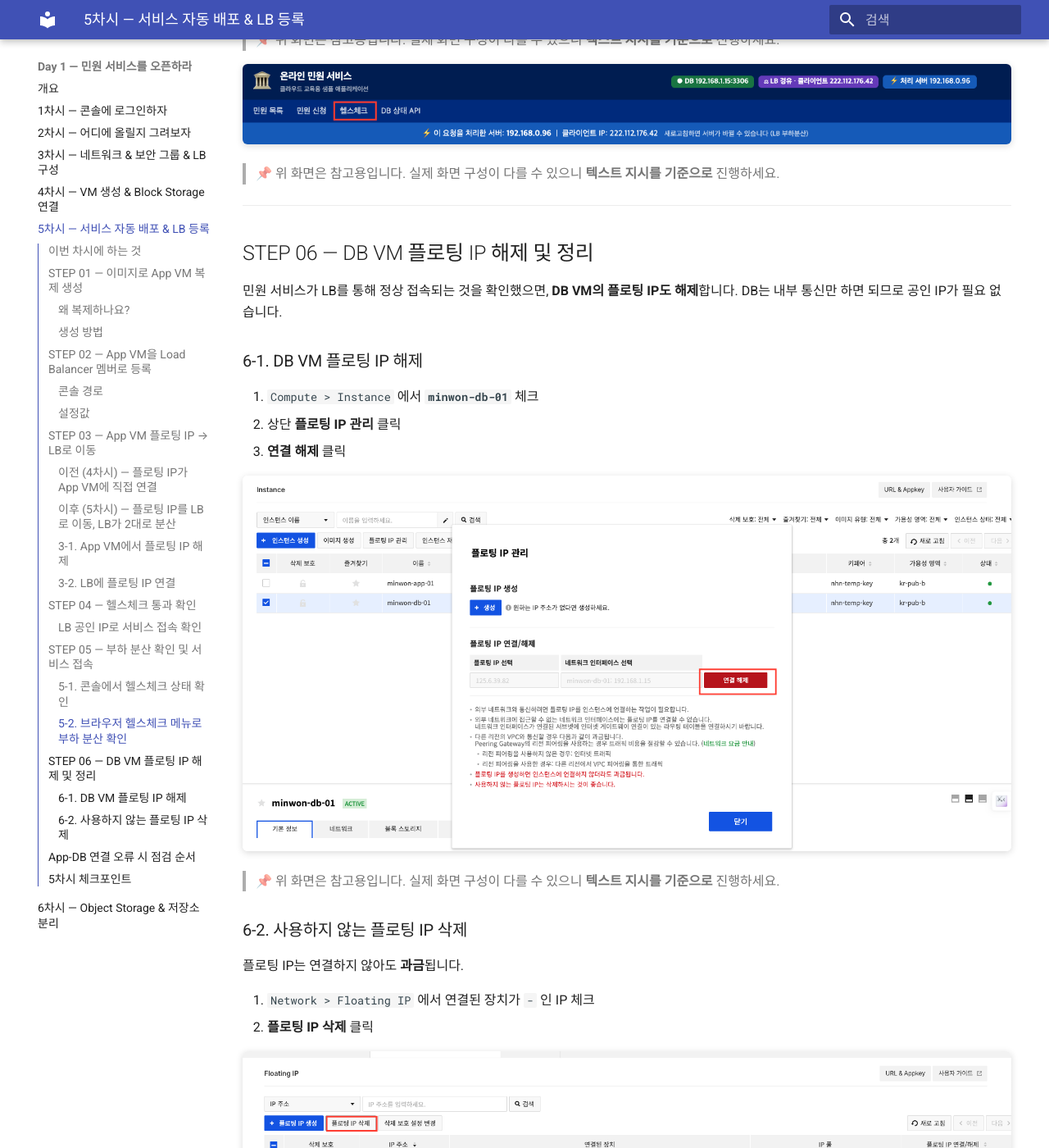
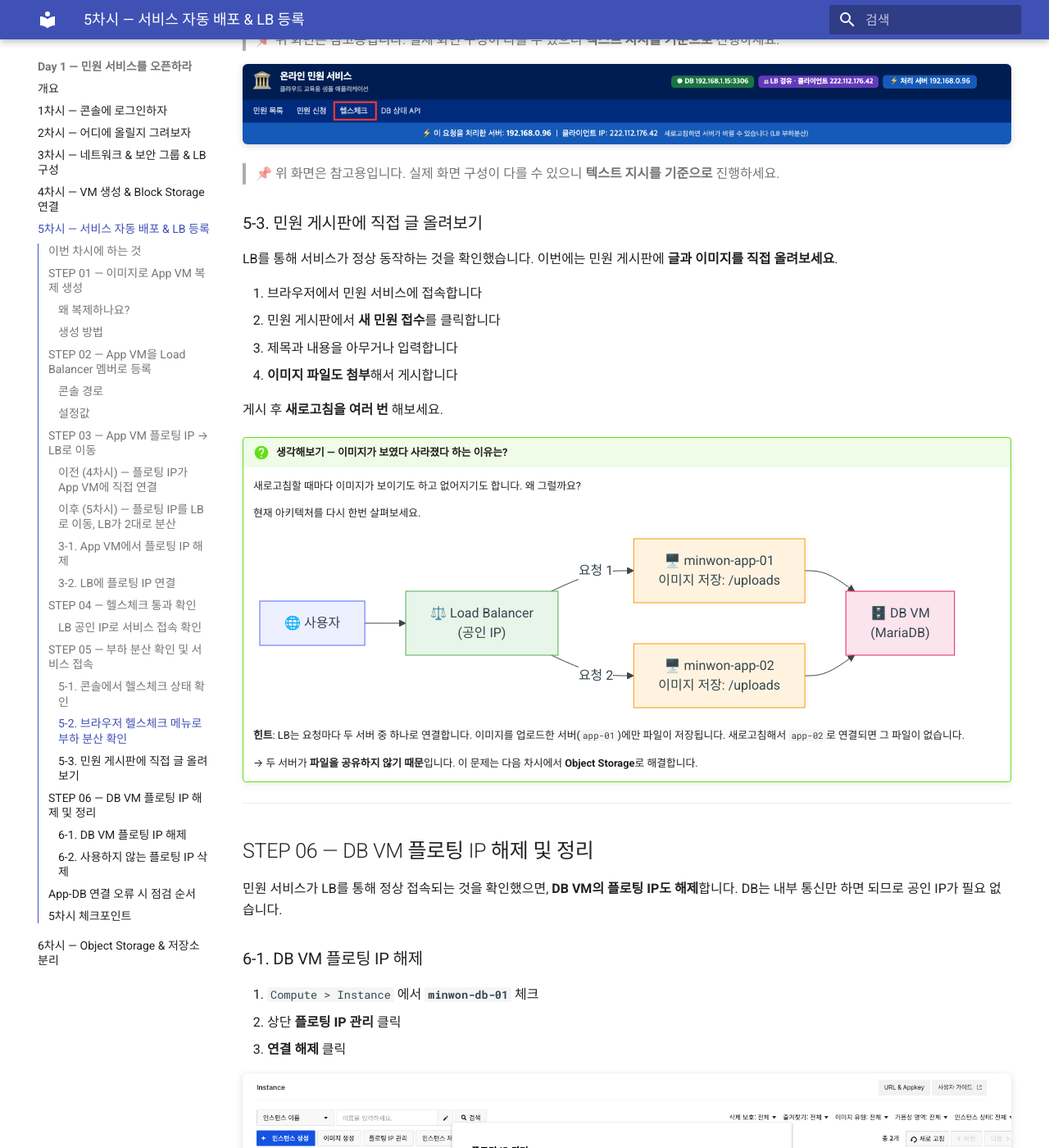
Before and after one commit to skilleat-labs/cloud-native-minwon-lab, an MkDocs documentation site: the page built from docs/day1/session5.md, in a window 1280 px wide and 1400 px high, scrolled down 8885 px. Shown: the whole window at 82% size. Built offline with MkDocs 1.6.1 and Material for MkDocs 9.7.7, drawn with Linux system fonts in a browser that asks for light colours.

Commit message:
docs: 5-3 민원 게시판 실습 및 이미지 공유 문제 생각해보기 추가

````diff
--- a/docs/day1/session5.md
+++ b/docs/day1/session5.md
@@ -263,6 +263,51 @@ Network > Load Balancer → minwon-lb 클릭
 ![헬스체크 메뉴 — 서버 IP 확인 2 (새로고침 후)](./images/5-5-health-check-2.png)
 > 📌 위 화면은 참고용입니다. 실제 화면 구성이 다를 수 있으니 **텍스트 지시를 기준으로** 진행하세요.
 
+### 5-3. 민원 게시판에 직접 글 올려보기
+
+LB를 통해 서비스가 정상 동작하는 것을 확인했습니다.
+이번에는 민원 게시판에 **글과 이미지를 직접 올려보세요**.
+
+1. 브라우저에서 민원 서비스에 접속합니다
+2. 민원 게시판에서 **새 민원 접수**를 클릭합니다
+3. 제목과 내용을 아무거나 입력합니다
+4. **이미지 파일도 첨부**해서 게시합니다
+
+게시 후 **새로고침을 여러 번** 해보세요.
+
+!!! question "생각해보기 — 이미지가 보였다 사라졌다 하는 이유는?"
+    새로고침할 때마다 이미지가 보이기도 하고 없어지기도 합니다.
+    왜 그럴까요?
+
+    현재 아키텍처를 다시 한번 살펴보세요.
+
+    ```mermaid
+    flowchart LR
+        User["🌐 사용자"]
+        LB["⚖️ Load Balancer\n(공인 IP)"]
+        App1["🖥️ minwon-app-01\n이미지 저장: /uploads"]
+        App2["🖥️ minwon-app-02\n이미지 저장: /uploads"]
+        DB["🗄️ DB VM\n(MariaDB)"]
+
+        User --> LB
+        LB -->|"요청 1"| App1
+        LB -->|"요청 2"| App2
+        App1 --> DB
+        App2 --> DB
+
+        style App1 fill:#fff3e0,stroke:#ff9800
+        style App2 fill:#fff3e0,stroke:#ff9800
+        style LB fill:#e8f5e9,stroke:#4caf50
+        style DB fill:#fce4ec,stroke:#e91e63
+    ```
+
+    **힌트**: LB는 요청마다 두 서버 중 하나로 연결합니다.
+    이미지를 업로드한 서버(`app-01`)에만 파일이 저장됩니다.
+    새로고침해서 `app-02`로 연결되면 그 파일이 없습니다.
+
+    → 두 서버가 **파일을 공유하지 않기 때문**입니다.
+    이 문제는 다음 차시에서 **Object Storage**로 해결합니다.
+
 ---
 
 ## STEP 06 — DB VM 플로팅 IP 해제 및 정리
````
